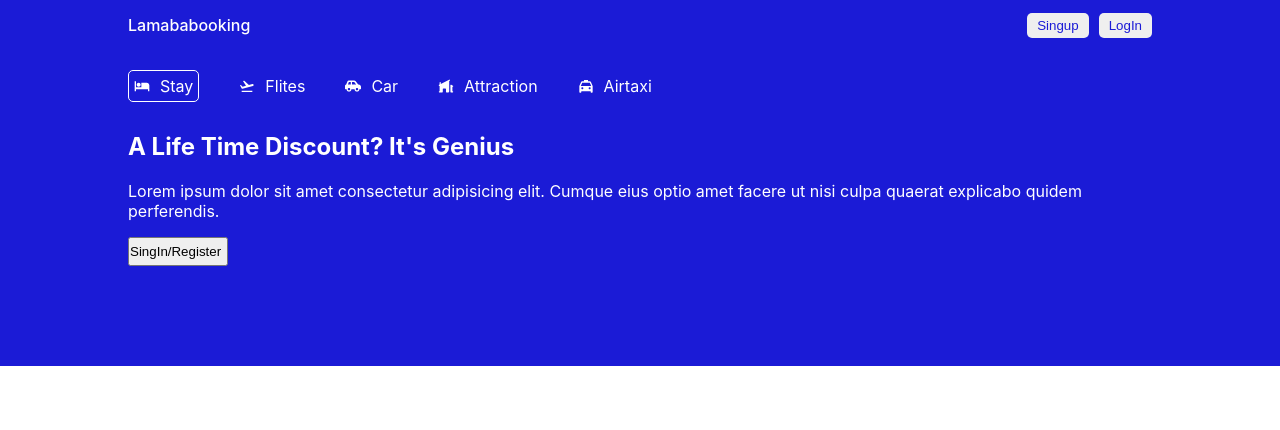
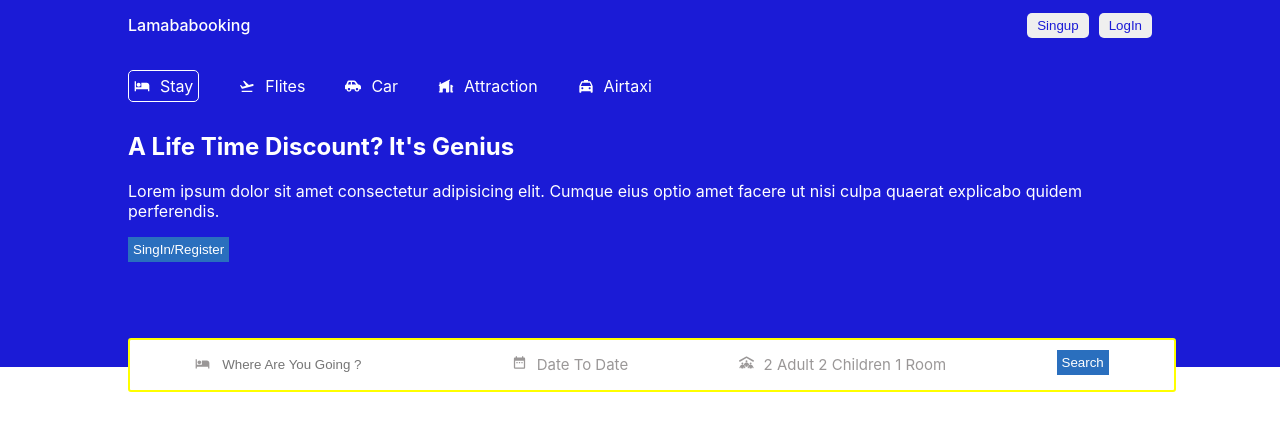
Before and after one commit to Foysalrabby/BokingApi, a React (Create React App) app in the folder client/: page / in a window 1280 px wide. Shown: the top 430 px of the page. Built offline with nearby package versions, Linux system fonts and the light colour scheme.

Commit message:
searchmenu design

```diff
--- a/client/src/Component/Header/Header.css
+++ b/client/src/Component/Header/Header.css
@@ -1,7 +1,8 @@
 .Header{
-    display: flex;
-    background-color: rgb(27, 27, 214);
+display: flex;
+  background-color: rgb(27, 27, 214);
   justify-content: center;
+  position: relative;
 }
 .HeaderContainer{
     width: 100%;
@@ -9,6 +10,7 @@
     max-width: 1024px;
     align-items: center;
     margin: 20px 0px 100px 0px;
+
 
 }
 .HeaderList{
@@ -31,6 +33,44 @@ padding: 5px;
     margin-top: 30px;
 }
 .navbutton{
-   padding: 5px 5px 5px 0px ;
+   padding: 5px 5px 5px 5px ;
+   margin-bottom: 5px;
+   cursor: pointer;
+   background-color:rgb(42, 111, 190) ;
+   color: #fff;
+   border: none;
+}
+.HeaderSearch{
+    display: flex;
+    background-color: #ffffff;
+    height: 30px;
+    align-items: center;
+    padding: 10px;
+    width: 100%;
+    max-width: 1024px;
+    justify-content: space-around;
+    border: 2px solid yellow;
+    border-radius: 3px;
+    position:absolute;
+    bottom: -25px;
+}
+.HeaderSearchitem{
+    display: flex;
+    gap: 10px;
 
 }
+.inputseacrheader{
+    border: none;
+    cursor: pointer;
+    outline: none;
+}
+.headericon{
+    color: rgba(83, 79, 79, 0.589);
+    cursor: pointer;
+    font-size: 15px;
+}
+.headertext{
+    color: rgba(83, 79, 79, 0.589);
+    font-size: 15px;
+
+}
--- a/client/src/Component/Header/Header.jsx
+++ b/client/src/Component/Header/Header.jsx
@@ -5,7 +5,8 @@ import { RiFlightTakeoffLine } from "react-icons/ri";
 import { FaCarSide } from "react-icons/fa";
 import { HiMiniHomeModern } from "react-icons/hi2";
 import { RiTaxiFill } from "react-icons/ri";
-
+import { MdDateRange } from "react-icons/md";
+import { FaPeopleRoof } from "react-icons/fa6";
 const Header = () => {
     return (
         <div className='Header'>
@@ -35,8 +36,27 @@ const Header = () => {
         <h2 className='headerTittle'>A Life Time Discount? It's Genius</h2>
        <p className='headerdes'>Lorem ipsum dolor sit amet consectetur adipisicing elit.
        Cumque eius optio amet facere ut nisi culpa quaerat explicabo quidem perferendis.</p>
+        <button className='navbutton'> SingIn/Register</button>
 
-        <button className='navbutton'> SingIn/Register</button>
+        <div className="HeaderSearch">
+        <div className="HeaderSearchitem">
+          <MdHotel className='headericon' />
+       <input type="text" placeholder='Where Are You Going ?' className='inputseacrheader' />
+         </div>
+         <div className="HeaderSearchitem">
+          <MdDateRange  className='headericon'/>
+         <span className='headertext'>Date To Date</span>
+         </div>
+         <div className="HeaderSearchitem">
+          <FaPeopleRoof  className='headericon'/>
+          <span className='headertext'>2 Adult 2 Children 1 Room </span>
+         </div>
+         <div className="HeaderSearchitem">
+          <button className='navbutton'>Search</button>
+         </div>
+
+        </div>
+
         </div>
         </div>
     );
```
